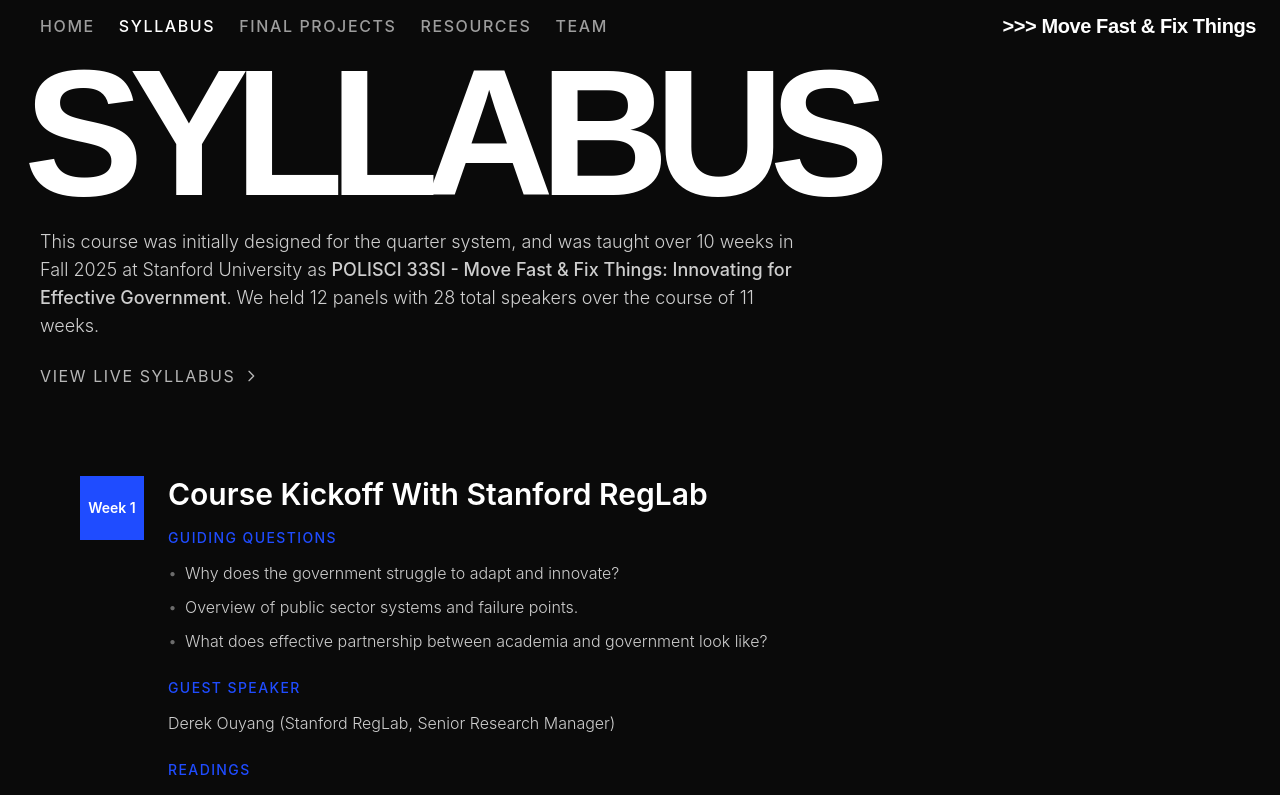
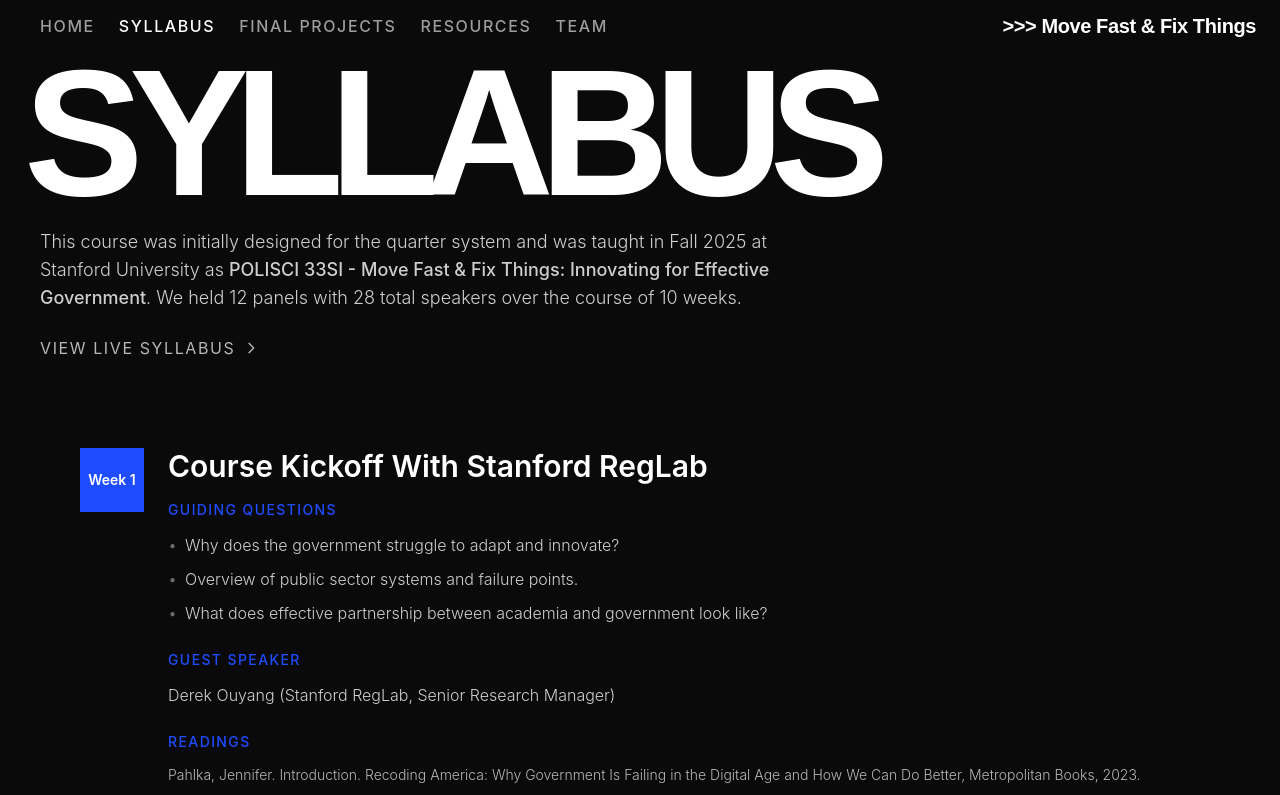
Before and after one commit to medhyaGoel/MoveFastandFixThingsWebsite, a Next.js app: page /syllabus in a window 1280 px wide. Shown: the top 795 px of the page. Built offline with nearby package versions, Linux system fonts and the light colour scheme; a web font is replaced by a local one.

Commit message:
Update page.tsx

```diff
--- a/app/syllabus/page.tsx
+++ b/app/syllabus/page.tsx
@@ -133,7 +133,7 @@
       "Braden Crimmins (Co-Founder of Ballot IQ, JD-PhD Candidate)"
     ],
     readings: [],
-    note: "In place of class, POLISCI 33SI is collaborating with Democracy Day to host an event on civic tech supporting election officials. Attendance is optional but highly recommended. Details TBA.",
+    note: "In place of class, we are collaborating with Democracy Day to host an event on civic tech supporting election officials.",
     slidesUrl: "",
     recordingUrl: ""
   },
@@ -218,8 +218,8 @@
             className="mt-6 md:px-4"
           >
             <p className="text-base md:text-lg text-white/80 leading-relaxed font-light max-w-3xl">
-              This course was initially designed for the quarter system, and was taught over 10 weeks in Fall 2025 at Stanford University as <span className="font-medium">POLISCI 33SI - Move Fast & Fix Things: Innovating for Effective Government</span>.
-              We held 12 panels with 28 total speakers over the course of 11 weeks.
+              This course was initially designed for the quarter system and was taught in Fall 2025 at Stanford University as <span className="font-medium">POLISCI 33SI - Move Fast & Fix Things: Innovating for Effective Government</span>.
+              We held 12 panels with 28 total speakers over the course of 10 weeks.
             </p>
           </motion.div>
 
```
